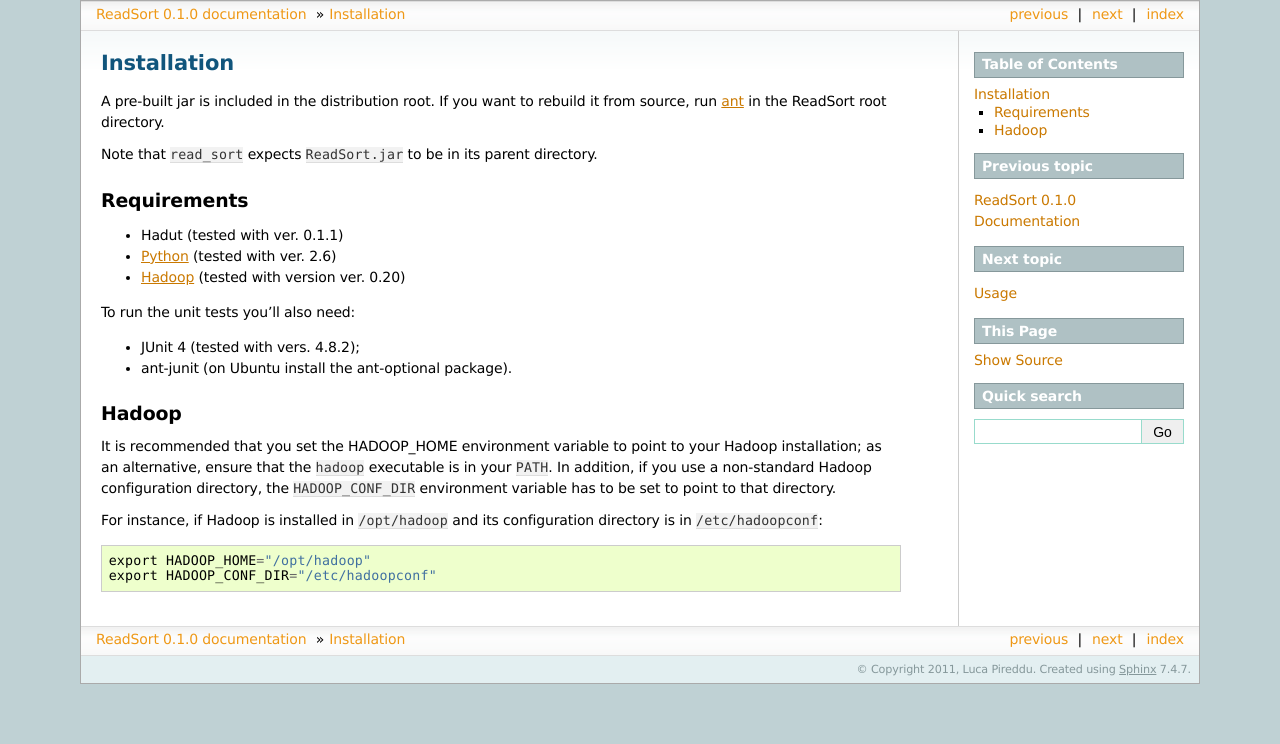
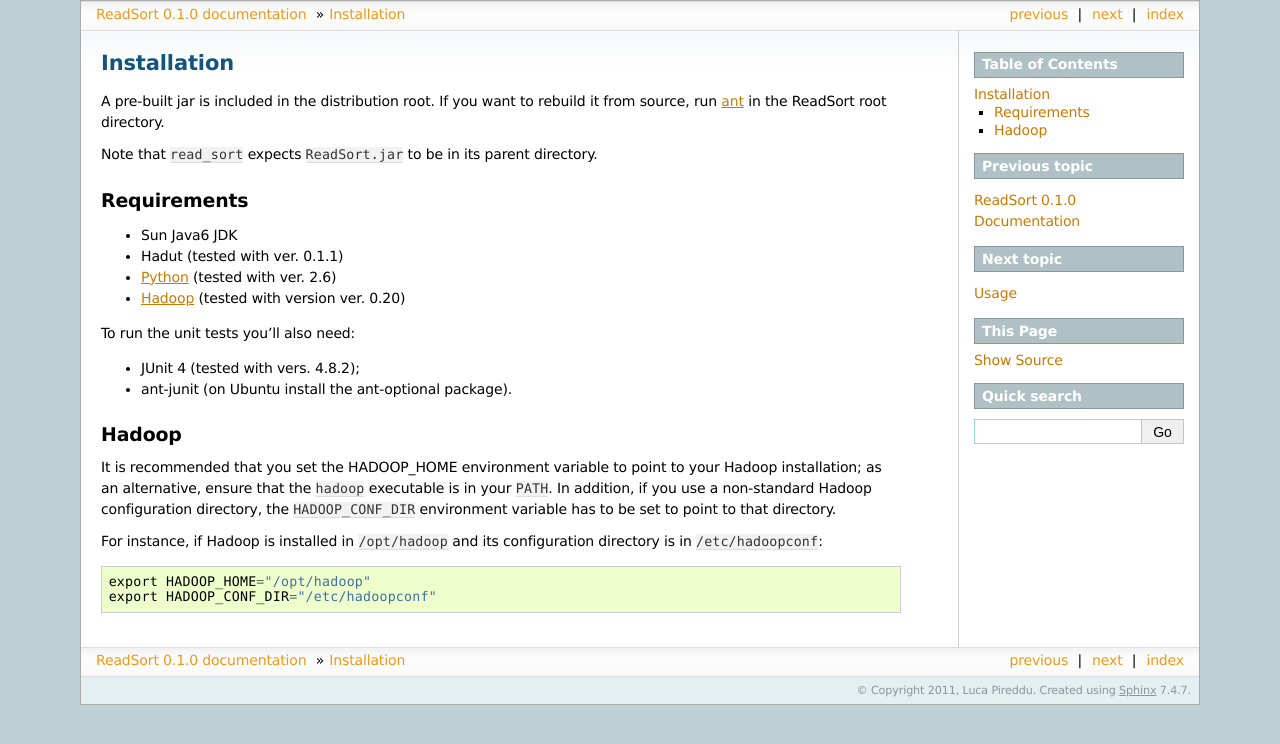
Before and after one commit to crs4/seal, a Sphinx documentation site: the page built from docs/installation.rst, in a window 1280 px wide. Shown: the top 744 px of the page. Built offline with Sphinx 7.4.7, drawn with Linux system fonts in a browser that asks for light colours.

Commit message:
* added package dependencies

```diff
--- a/docs/installation.rst
+++ b/docs/installation.rst
@@ -11,6 +11,7 @@
 Requirements
 ++++++++++++++
 
+* Sun Java6 JDK
 * Hadut (tested with ver. 0.1.1)
 * `Python <http://www.python.org>`_ (tested with ver. 2.6)
 * `Hadoop <http://hadoop.apache.org>`_ (tested with version ver. 0.20)
```
